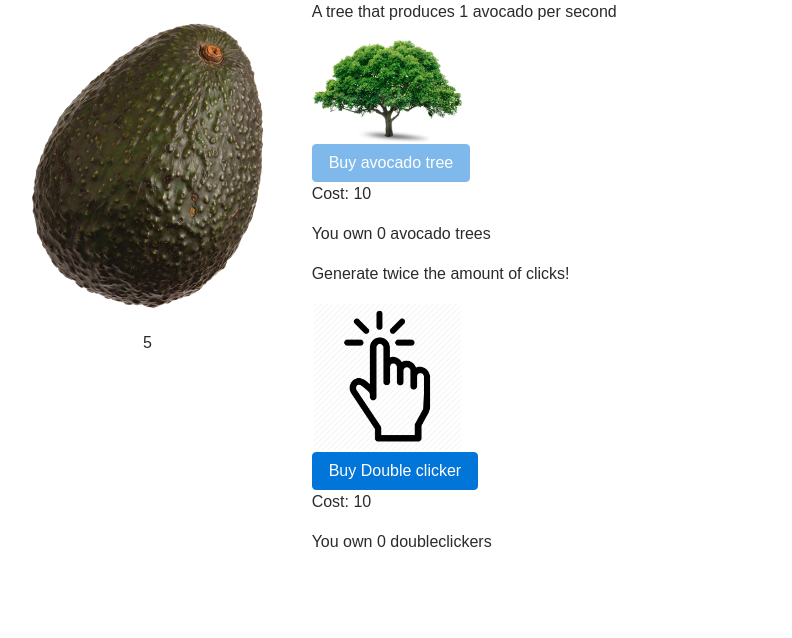
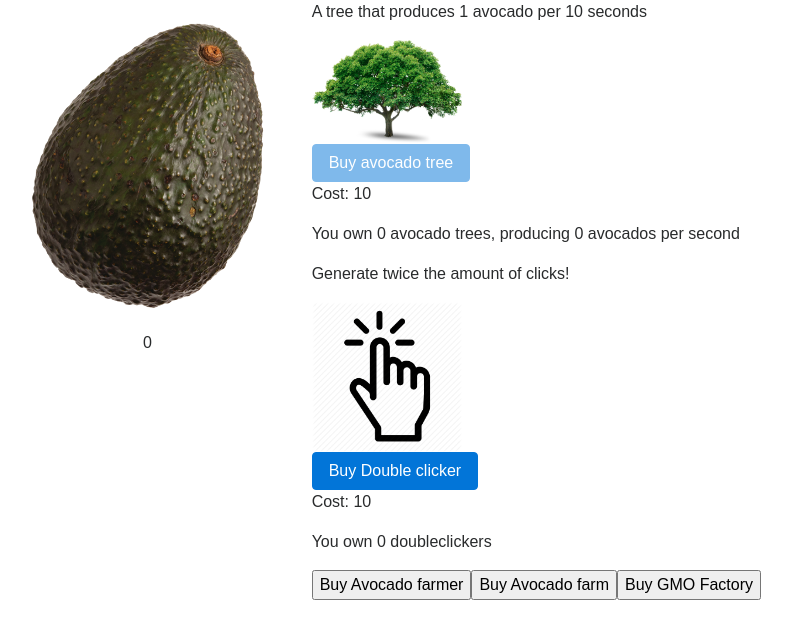
Before and after one commit to juliagulliksson/incremental-game-react, a React app: page / in a window 1280 px wide. Shown: the whole page, without its empty margins (194-986 px from the left). Built offline with nearby package versions, Linux system fonts and the light colour scheme.

Commit message:
Rename components

```diff
--- a/src/App.css
+++ b/src/App.css
@@ -1,7 +1,3 @@
-.avocado-image-wrapper{
-  /*margin: 0px auto;*/
-}
-
 .avocado-image-wrapper img{
   width: 100%;
   cursor: pointer;
--- a/src/components/AutoClicker.js
+++ b/src/components/AvocadoTree.js
@@ -1,17 +1,18 @@
 import React from 'react';
-import AvocadoTree from './../images/avocadotree.png';
+import TreeImage from './../images/avocadotree.png';
 
 export default function AutoClicker ({ className, Amount, Cost, handleClick }) {
   const classes = `${className} btn btn-primary`;
+  let productionRate = Amount / 10;
   return (
     <div className="auto-clicker">
-      <p>A tree that produces 1 avocado per second</p>
+      <p>A tree that produces 1 avocado per 10 seconds</p>
       <div className="upgrade-icon">
-        <img src={AvocadoTree} />
+        <img src={TreeImage} />
       </div>
       <button className={classes} onClick={handleClick}>Buy avocado tree</button>
       <p>Cost: {Cost}</p>
-      <p>You own {Amount} avocado trees</p>
+      <p>You own {Amount} avocado trees, producing {productionRate} avocados per second</p>
     </div>
   )
 }
--- a/src/components/Counter.js
+++ b/src/components/Counter.js
@@ -1,7 +1,7 @@
 import React, { Component } from 'react';
 //import Upgrade from './Upgrade';
 import Avocado from './Avocado';
-import AutoClicker from './AutoClicker';
+import AvocadoTree from './AvocadoTree';
 import DoubleClicker from './DoubleClicker';
 
 export default class Counter extends Component {
@@ -11,22 +11,31 @@
     autoClickerUpgrade: false,
     amountOfAutoClickers: 0,
     autoClickerCost: 10,
-    clickerCount: 1,
+    doubleClickCount: 1,
     amountOfDoubleClickers: 0,
     doubleClickerCost: 10,
-    fps: 1000
+    autoClickerfps: 10000,
+    fps: 1000,
+    autoClickerInterval: 0,
+    incrementClickerInterval: 0
   }
 
   componentDidMount() {
-    setInterval(this.autoClicker, this.state.fps);
+    setInterval(this.autoClicker, this.state.autoClickerfps);
+    setInterval(this.incrementclicker, this.state.fps);
   }
 
   autoClicker = () => {
-    this.setState({counter: this.state.counter + 1})
+    this.setState({counter: this.state.counter + this.state.autoClickerInterval})
+  }
+
+  incrementclicker = () => {
+    this.setState({counter: this.state.counter + this.state.incrementClickerInterval})
   }
 
   incrementCounter = () => {
-    this.setState({ counter: this.state.counter + this.state.clickerCount });
+    console.log(this.state.fps)
+    this.setState({ counter: this.state.counter + this.state.doubleClickCount });
 
     if(this.state.counter >= 9){
       this.setState({
@@ -43,14 +52,16 @@
 
   checkCounter = () => {
     console.log(this.state.counter)
+    console.log(this.state.doubleClickCount)
   }
 
-  buyAutoClicker = () => {
+  buyAvocadoTree = () => {
     if(this.state.counter >= this.state.autoClickerCost){
       this.setState({
         counter: this.state.counter - this.state.autoClickerCost,
-        amountOfDoubleClickers: this.state.amountOfDoubleClickers + 1,
-        autoClickerCost: this.state.autoClickerCost * 2
+        amountOfAutoClickers: this.state.amountOfAutoClickers + 1,
+        autoClickerCost: this.state.autoClickerCost * 2,
+        autoClickerInterval: this.state.autoClickerInterval + 1
       });
     }
   }
@@ -59,11 +70,33 @@
     if(this.state.counter >= this.state.doubleClickerCost){
       this.setState({
         counter: this.state.counter - this.state.doubleClickerCost,
-        clickerCount: this.state.clickerCount * 2,
-        doubleClickerCost: this.state.doubleClickerCost * 2
+        doubleClickCount: this.state.doubleClickCount + 2,
+        doubleClickerCost: this.state.doubleClickerCost * 2,
+        amountOfDoubleClickers: this.state.amountOfDoubleClickers + 1
       });
     }
 
+  }
+
+  buyAvocadoFarmer = () => {
+    this.setState({
+      counter: this.state.counter - 40,
+      incrementClickerInterval: this.state.incrementClickerInterval + 1
+    });
+  }
+
+  buyAvocadoFarm = () => {
+    this.setState({
+      counter: this.state.counter - 40,
+      incrementClickerInterval: this.state.incrementClickerInterval + 8
+    });
+  }
+
+  buyGMOfactory = () => {
+    this.setState({
+      counter: this.state.counter - 40,
+      incrementClickerInterval: this.state.incrementClickerInterval + 40
+    });
   }
 
   render(){
@@ -88,7 +121,7 @@
           <div className="container">
           <div className="row">
               <div className="col-4 avocado-image-wrapper">
-                <Avocado handleClick={this.incrementCounter} />
+                <Avocado handleClick={ this.incrementCounter } />
                 <div className="counter">
                   <p>{ this.state.counter } </p>
                 </div>
@@ -96,16 +129,21 @@
 
               <div className="col-8">
 
-                <AutoClicker className={autoClickerClass} Cost={this.state.autoClickerCost}
-                Amount={this.state.amountOfAutoClickers} handleClick={this.buyAutoClicker}/>
-                <DoubleClicker Cost={this.state.doubleClickerCost}
-                handleClick={this.buyDoubleClicker} Amount={this.state.amountOfDoubleClickers}/>
+                <AvocadoTree  className={ autoClickerClass }
+                              Cost={ this.state.autoClickerCost }
+                              Amount={ this.state.amountOfAutoClickers }
+                              handleClick={ this.buyAvocadoTree }/>
+                <DoubleClicker  Cost={ this.state.doubleClickerCost }
+                                handleClick={ this.buyDoubleClicker }
+                                Amount={ this.state.amountOfDoubleClickers }/>
+
+                <button onClick={this.buyAvocadoFarmer}>Buy Avocado farmer</button>
+                <button onClick={this.buyAvocadoFarm}>Buy Avocado farm</button>
+                <button onClick={this.buyGMOfactory}>Buy GMO Factory</button>
               </div>
             </div>
         </div>
-        {/*    <iframe id="guac" width="560" height="315" title="guacamole-song"
-          src="https://www.youtube.com/embed/JNsKvZo6MDs?start=10" frameBorder="0"
-          allow="autoplay; encrypted-media" allowFullScreen></iframe>  */}
+
 
         </div>
     )
```
Also changed, not shown: src/components/Video.js (added, +9 -0 lines), src/images/farmer.png (added).
